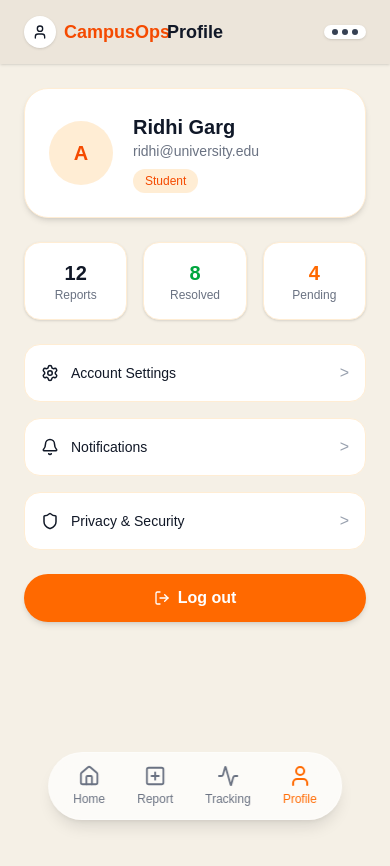
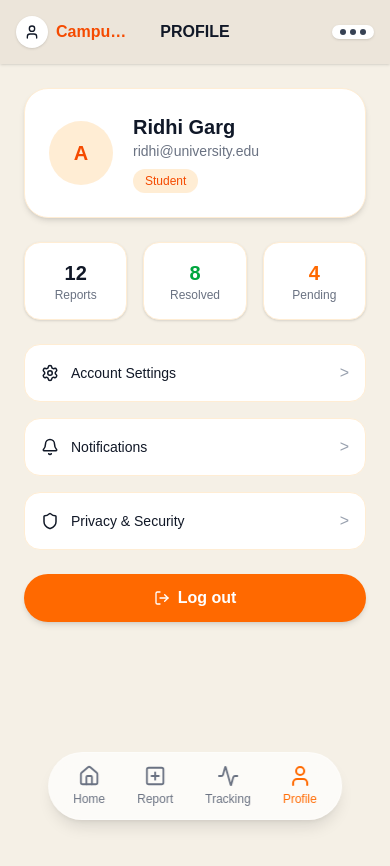
Before and after one commit to dhruvbansal2101/campus-ops, a Next.js app: page /profile in a window 390 px wide. Shown: the top 866 px of the page. Built offline with nearby package versions, Linux system fonts and the light colour scheme.

Commit message:
headers fixed

```diff
--- a/app/(main)/dashboard/page.js
+++ b/app/(main)/dashboard/page.js
@@ -10,25 +10,33 @@ export default function DashboardPage() {
     <div className="flex flex-col min-h-screen bg-[#f5f0e6]">
 
       {/* HEADER */}
-      <div className="bg-[#ece5da] px-6 py-4 flex items-center justify-between relative shadow-sm">
-        <div className="flex items-center gap-2">
+<div className="bg-[#ece5da] px-4 sm:px-6 py-4 flex items-center justify-between relative shadow-sm">
+
+  {/* LEFT */}
+  <div className="w-28 flex items-center gap-2">
     <div className="bg-white rounded-full p-2 shadow-sm">
       <User size={16} />
     </div>
-          <span className="text-orange-600 font-bold text-lg">
+
+    <span className="text-orange-600 font-bold text-base sm:text-lg truncate">
       CampusOps
     </span>
   </div>
 
-        <h1 className="absolute left-1/2 -translate-x-1/2 text-lg font-semibold">
+  {/* CENTER TITLE */}
+  <h1 className="absolute left-1/2 -translate-x-1/2 text-base sm:text-lg font-semibold whitespace-nowrap">
     Dashboard
   </h1>
 
+  {/* RIGHT */}
+  <div className="w-28 flex justify-end">
     <div className="flex gap-1 bg-white px-2 py-1 rounded-full shadow-sm">
       <span className="w-1.5 h-1.5 bg-gray-700 rounded-full"></span>
       <span className="w-1.5 h-1.5 bg-gray-700 rounded-full"></span>
       <span className="w-1.5 h-1.5 bg-gray-700 rounded-full"></span>
     </div>
+  </div>
+
 </div>
 
       {/* 🔹 MAIN CONTENT */}
--- a/app/(main)/profile/page.js
+++ b/app/(main)/profile/page.js
@@ -24,25 +24,33 @@ export default function ProfilePage() {
     <div className="bg-[#f5f0e6] min-h-screen flex flex-col">
 
       {/* HEADER */}
-      <div className="bg-[#ece5da] px-6 py-4 flex items-center justify-between relative shadow-sm">
-        <div className="flex items-center gap-2">
+      <div className="bg-[#ece5da] px-4 sm:px-6 py-4 flex items-center justify-between relative shadow-sm">
+
+  {/* LEFT */}
+  <div className="w-28 flex items-center gap-2">
     <div className="bg-white rounded-full p-2 shadow-sm">
       <User size={16} />
     </div>
-          <span className="text-orange-600 font-bold text-lg">
+
+    <span className="text-orange-600 font-bold text-base sm:text-lg truncate">
       CampusOps
     </span>
   </div>
 
-        <h1 className="absolute left-1/2 -translate-x-1/2 text-lg font-semibold">
-          Profile
+  {/* CENTER TITLE */}
+  <h1 className="absolute left-1/2 -translate-x-1/2 text-base sm:text-lg font-semibold whitespace-nowrap">
+    PROFILE
   </h1>
 
+  {/* RIGHT */}
+  <div className="w-28 flex justify-end">
     <div className="flex gap-1 bg-white px-2 py-1 rounded-full shadow-sm">
       <span className="w-1.5 h-1.5 bg-gray-700 rounded-full"></span>
       <span className="w-1.5 h-1.5 bg-gray-700 rounded-full"></span>
       <span className="w-1.5 h-1.5 bg-gray-700 rounded-full"></span>
     </div>
+  </div>
+
 </div>
 
       {/* CONTENT */}
--- a/app/(main)/report/page.js
+++ b/app/(main)/report/page.js
@@ -25,25 +25,33 @@ export default function ReportPage() {
     <div className="bg-[#f5f0e6] min-h-screen flex flex-col">
 
       {/* HEADER */}
-      <div className="bg-[#ece5da] px-6 py-4 flex items-center justify-between relative shadow-sm">
-        <div className="flex items-center gap-2">
+      <div className="bg-[#ece5da] px-4 sm:px-6 py-4 flex items-center justify-between relative shadow-sm">
+
+  {/* LEFT */}
+  <div className="w-28 flex items-center gap-2">
     <div className="bg-white rounded-full p-2 shadow-sm">
       <User size={16} />
     </div>
-          <span className="text-orange-600 font-bold text-lg">
+
+    <span className="text-orange-600 font-bold text-base sm:text-lg truncate">
       CampusOps
     </span>
   </div>
 
-        <h1 className="absolute left-1/2 -translate-x-1/2 text-lg font-semibold">
-          Report an Issue
+  {/* CENTER TITLE */}
+  <h1 className="absolute left-1/2 -translate-x-1/2 text-base sm:text-lg font-semibold whitespace-nowrap">
+    Report An Issue
   </h1>
 
+  {/* RIGHT */}
+  <div className="w-28 flex justify-end">
     <div className="flex gap-1 bg-white px-2 py-1 rounded-full shadow-sm">
       <span className="w-1.5 h-1.5 bg-gray-700 rounded-full"></span>
       <span className="w-1.5 h-1.5 bg-gray-700 rounded-full"></span>
       <span className="w-1.5 h-1.5 bg-gray-700 rounded-full"></span>
     </div>
+  </div>
+
 </div>
 
       {/* CONTENT */}
--- a/app/(main)/tracking/page.js
+++ b/app/(main)/tracking/page.js
@@ -7,25 +7,33 @@ export default function TrackingPage() {
     <div className="bg-[#f5f0e6] min-h-screen flex flex-col">
 
       {/* HEADER */}
-      <div className="bg-[#ece5da] px-6 py-4 flex items-center justify-between relative shadow-sm">
-        <div className="flex items-center gap-2">
+      <div className="bg-[#ece5da] px-4 sm:px-6 py-4 flex items-center justify-between relative shadow-sm">
+
+  {/* LEFT */}
+  <div className="w-28 flex items-center gap-2">
     <div className="bg-white rounded-full p-2 shadow-sm">
       <User size={16} />
     </div>
-          <span className="text-orange-600 font-bold text-lg">
+
+    <span className="text-orange-600 font-bold text-base sm:text-lg truncate">
       CampusOps
     </span>
   </div>
 
-        <h1 className="absolute left-1/2 -translate-x-1/2 text-lg font-semibold">
-          Tracking Progress
+  {/* CENTER TITLE */}
+  <h1 className="absolute left-1/2 -translate-x-1/2 text-base sm:text-lg font-semibold whitespace-nowrap">
+    Track Your Issue
   </h1>
 
+  {/* RIGHT */}
+  <div className="w-28 flex justify-end">
     <div className="flex gap-1 bg-white px-2 py-1 rounded-full shadow-sm">
       <span className="w-1.5 h-1.5 bg-gray-700 rounded-full"></span>
       <span className="w-1.5 h-1.5 bg-gray-700 rounded-full"></span>
       <span className="w-1.5 h-1.5 bg-gray-700 rounded-full"></span>
     </div>
+  </div>
+
 </div>
 
       {/* CONTENT */}
```
Lines whose indentation alone changed are shown as unchanged.
